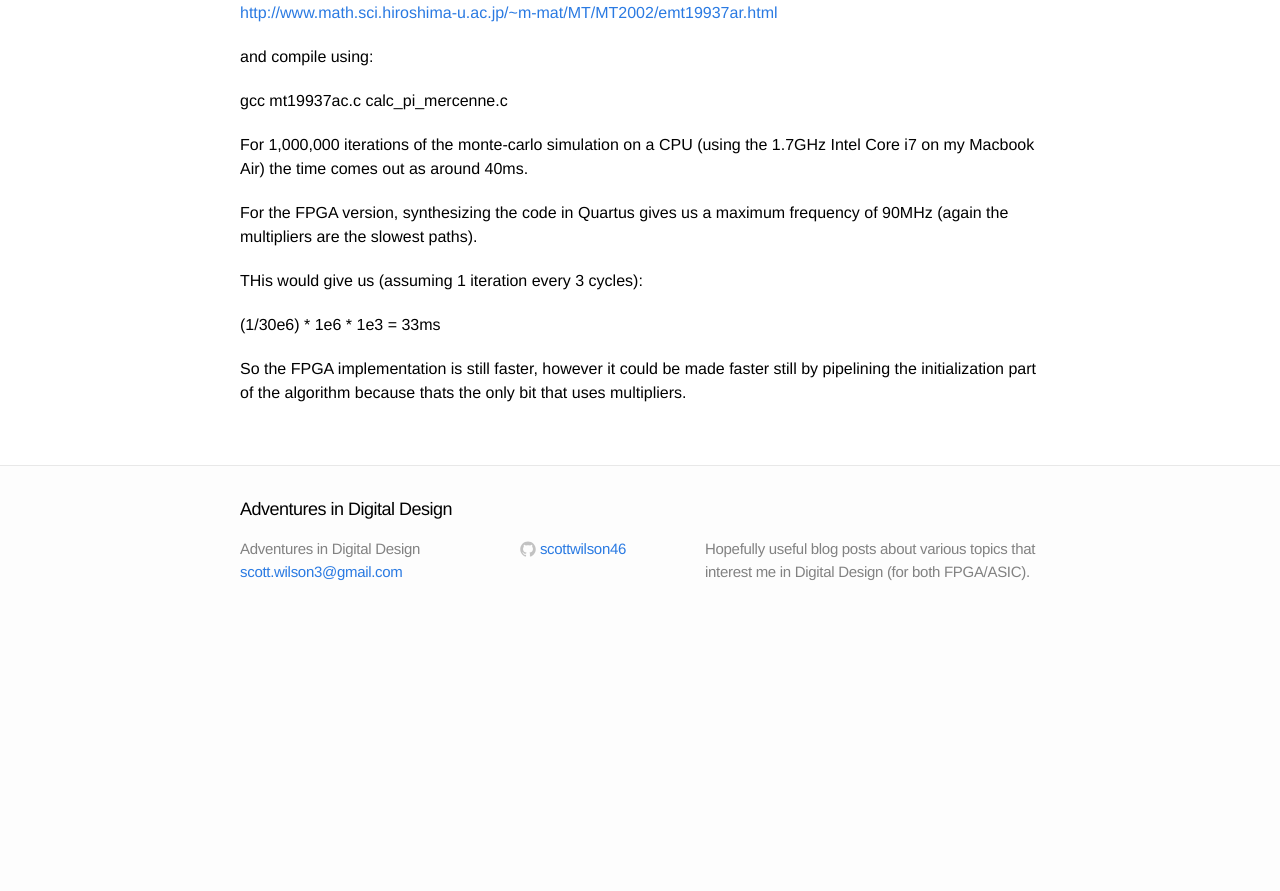
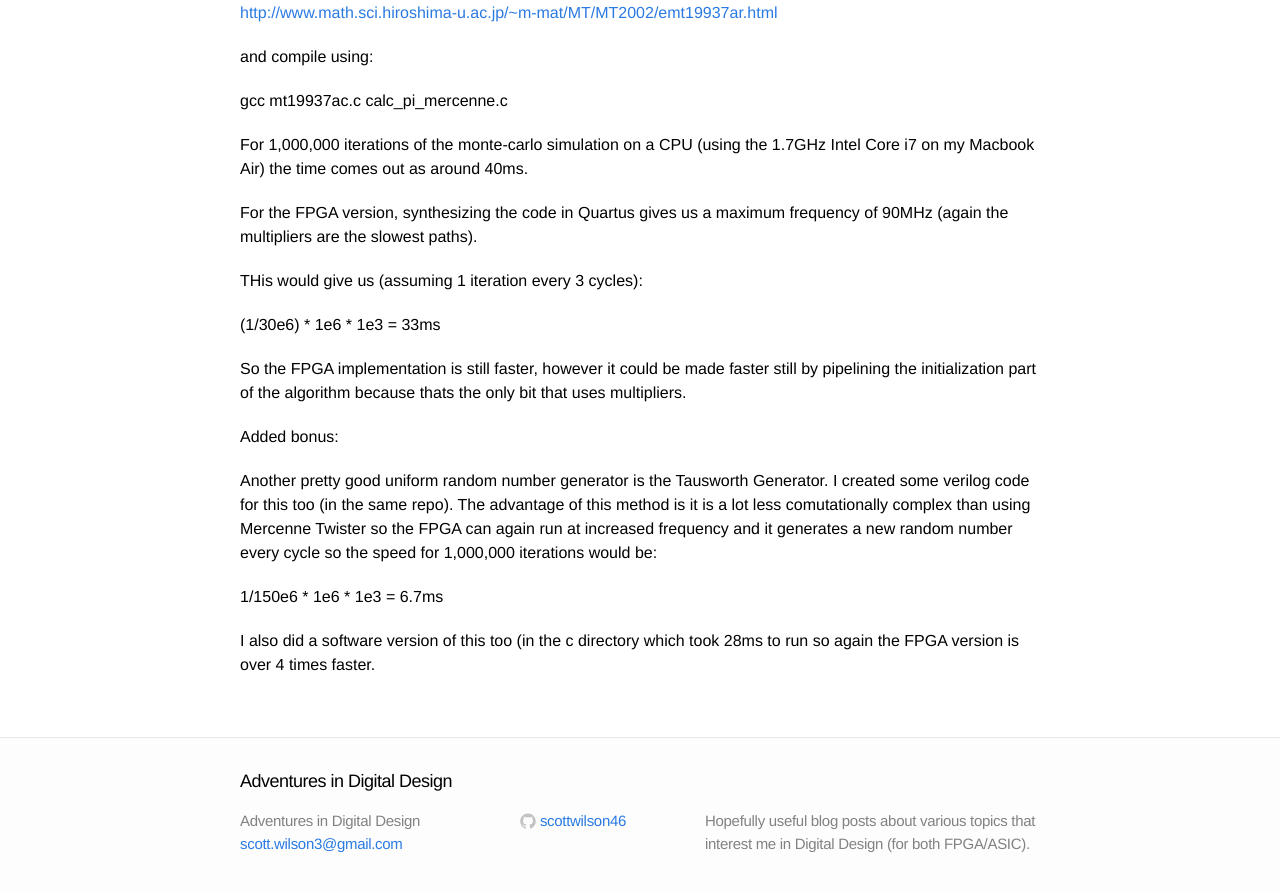
Before and after one commit to scottwilson46/scottwilson46.github.io, a Jekyll site: the page built from _posts/2014-09-06-fpga-mercenne.markdown, in a window 1280 px wide and 900 px high, scrolled down 1421 px. Shown: the top 891 px of the window. Built offline with Jekyll 4.4.1, drawn with Linux system fonts in a browser that asks for light colours; before the commit the page ends 2049 px from its top, so only the background shows below that.

Commit message:
Added tausworthe

```diff
--- a/_posts/2014-09-06-fpga-mercenne.markdown
+++ b/_posts/2014-09-06-fpga-mercenne.markdown
@@ -71,3 +71,13 @@ THis would give us (assuming 1 iteration every 3 cycles):
 
 So the FPGA implementation is still faster, however it could be made faster still by pipelining the initialization part of the algorithm because
 thats the only bit that uses multipliers.
+
+Added bonus:
+
+Another pretty good uniform random number generator is the Tausworth Generator.  I created some verilog code for this too (in the same repo).
+The advantage of this method is it is a lot less comutationally complex than using Mercenne Twister so the FPGA can again run at increased
+frequency and it generates a new random number every cycle so the speed for 1,000,000 iterations would be:
+
+1/150e6 * 1e6 * 1e3 = 6.7ms
+
+I also did a software version of this too (in the c directory which took 28ms to run so again the FPGA version is over 4 times faster.
```
